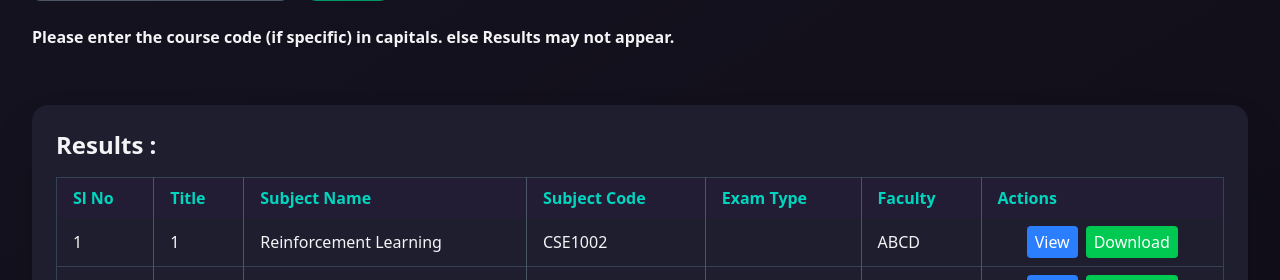
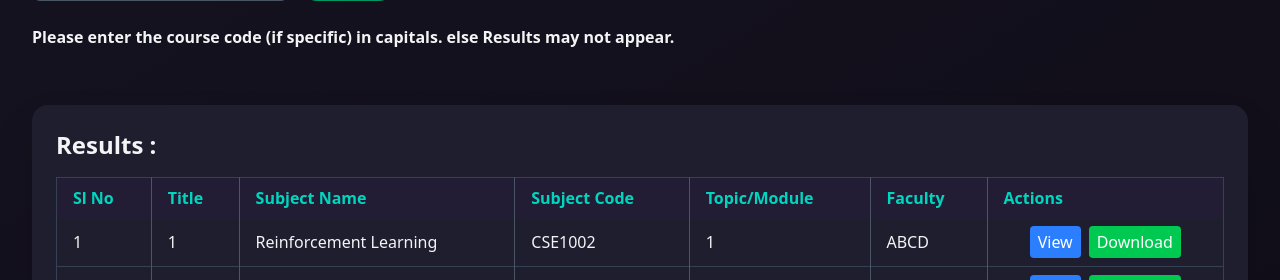
Before and after one commit to krishnasouravvemuri/PaperRepo, a Django app: page /notes/ in a window 1280 px wide. Shown: the part 217-497 px from the top of the page. Run offline with Django 5.2, Linux system fonts and the light colour scheme; data comes from the database, SQL or seed files in the repository; style sheets or scripts are compiled from the project's sources; some libraries are stand-ins or nearby versions.

Commit message:
Update notes.html

```diff
--- a/papers/templates/notes.html
+++ b/papers/templates/notes.html
@@ -35,7 +35,7 @@
                         <th class="px-4 py-2 border-r border-gray-600">Title</th>
                         <th class="px-4 py-2 border-r border-gray-600">Subject Name</th>
                         <th class="px-4 py-2 border-r border-gray-600">Subject Code</th>
-                        <th class="px-4 py-2 border-r border-gray-600">Exam Type</th>
+                        <th class="px-4 py-2 border-r border-gray-600">Topic/Module</th>
                         <th class="px-4 py-2 border-r border-gray-600">Faculty</th>
                         <th class="px-4 py-2 border-gray-600">Actions</th>
                     </tr>
@@ -47,7 +47,7 @@
                             <td class="px-4 py-2 border-r border-gray-600">{{ material.study_material_title }}</td>
                             <td class="px-4 py-2 border-r border-gray-600">{{ material.subject_name }}</td>
                             <td class="px-4 py-2 border-r border-gray-600">{{ material.subject_code }}</td>
-                            <td class="px-4 py-2 border-r border-gray-600">{{ material.exam_type }}</td>
+                            <td class="px-4 py-2 border-r border-gray-600">{{ material.topic_type }}</td>
                             <td class="px-4 py-2 border-r border-gray-600">{{ material.faculty_name }}</td>
                             <td class="px-4 py-2 flex gap-2 justify-center">
                                 <a href="{% url 'SearchStudyMaterials' material.material_id %}"
```
